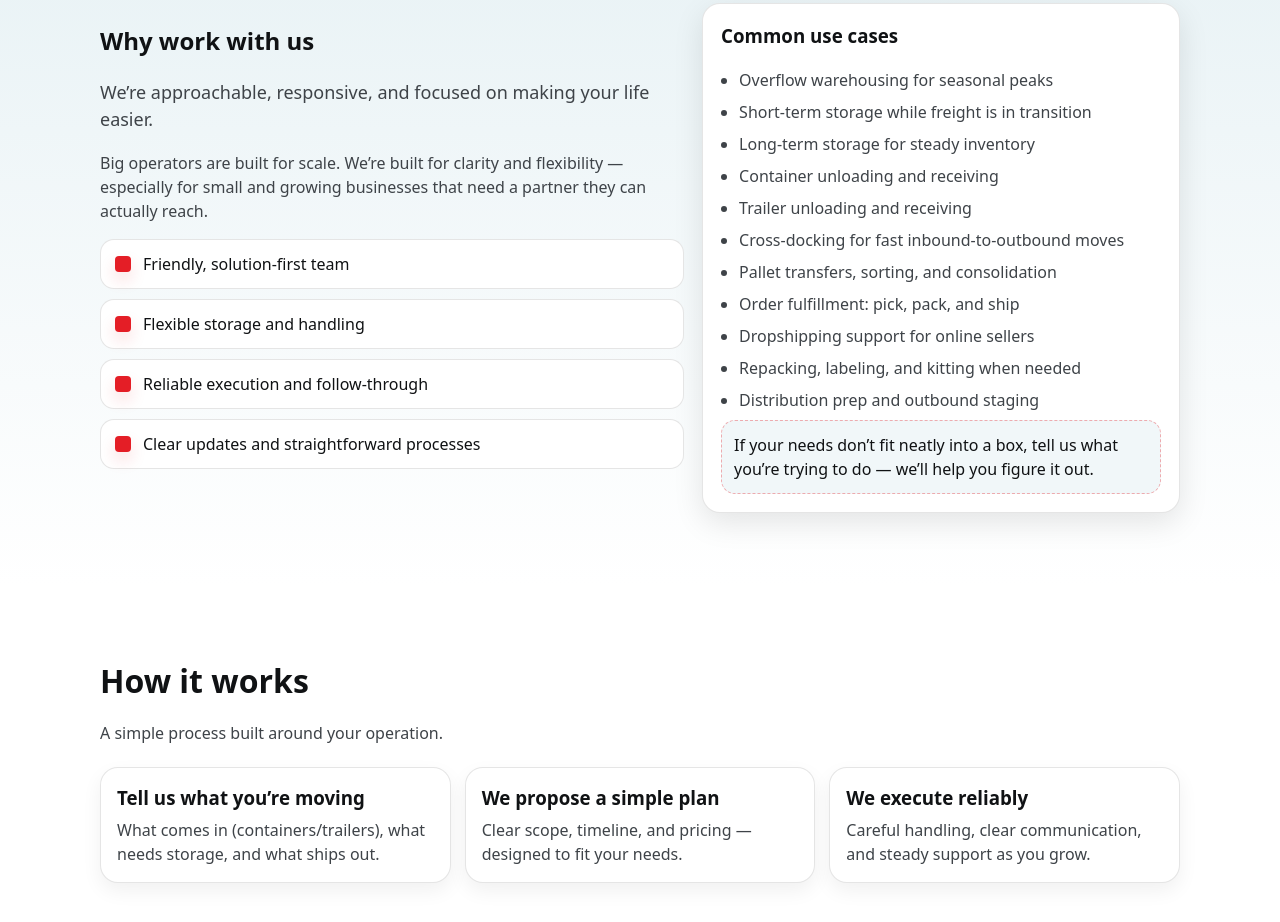
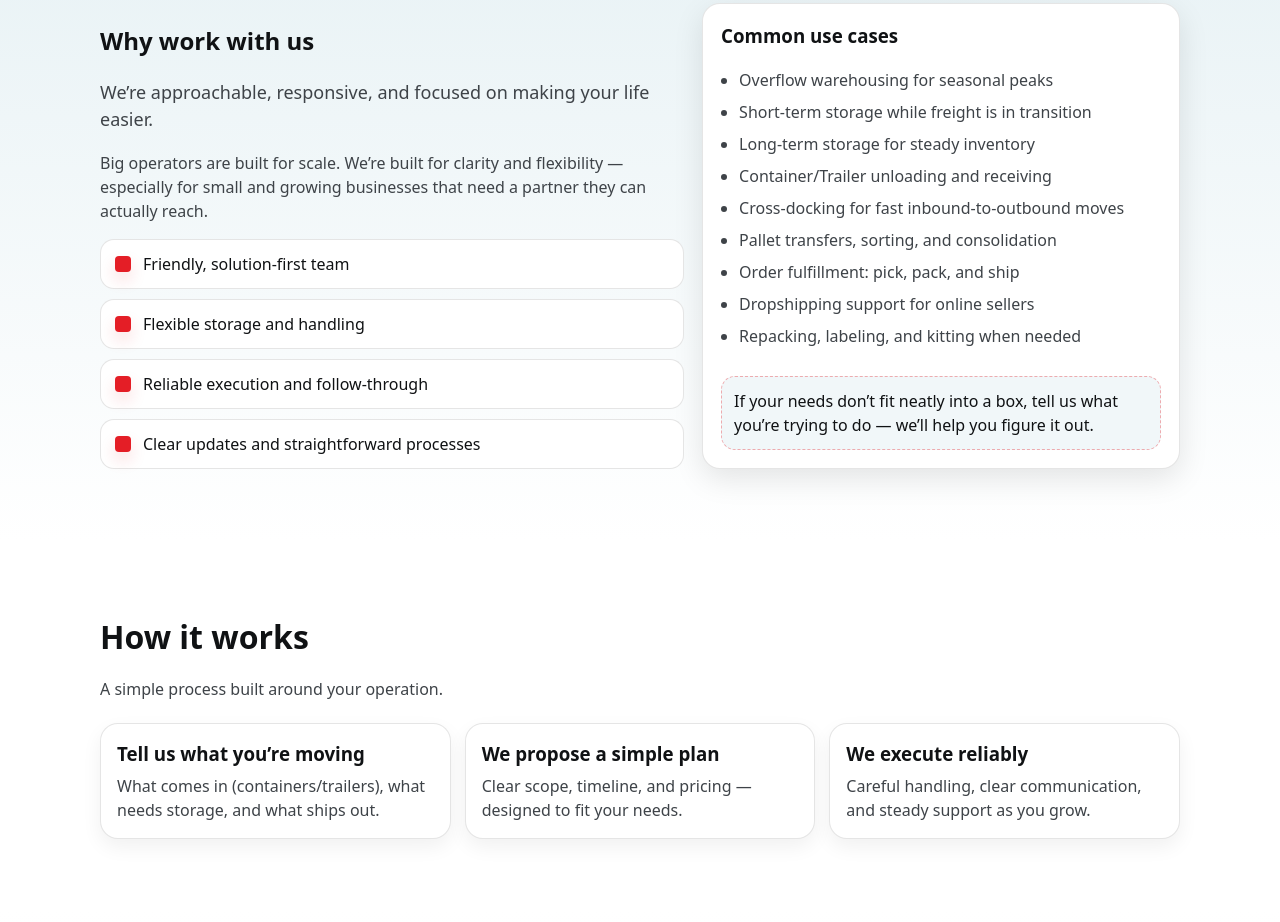
Before and after one commit to chinatownrevita/edmonton-freight-solutions, a plain HTML site: page index.html in a window 1280 px wide. Shown: the part 1534-2456 px from the top of the page. Drawn offline with Linux system fonts and the light colour scheme.

Commit message:
Update index.html

```diff
--- a/index.html
+++ b/index.html
@@ -228,14 +228,12 @@
     <li>Overflow warehousing for seasonal peaks</li>
     <li>Short-term storage while freight is in transition</li>
     <li>Long-term storage for steady inventory</li>
-    <li>Container unloading and receiving</li>
-    <li>Trailer unloading and receiving</li>
+    <li>Container/Trailer unloading and receiving</li>
     <li>Cross-docking for fast inbound-to-outbound moves</li>
     <li>Pallet transfers, sorting, and consolidation</li>
     <li>Order fulfillment: pick, pack, and ship</li>
     <li>Dropshipping support for online sellers</li>
     <li>Repacking, labeling, and kitting when needed</li>
-    <li>Distribution prep and outbound staging</li>
   </ul>
 
   <div class="callout">
```
